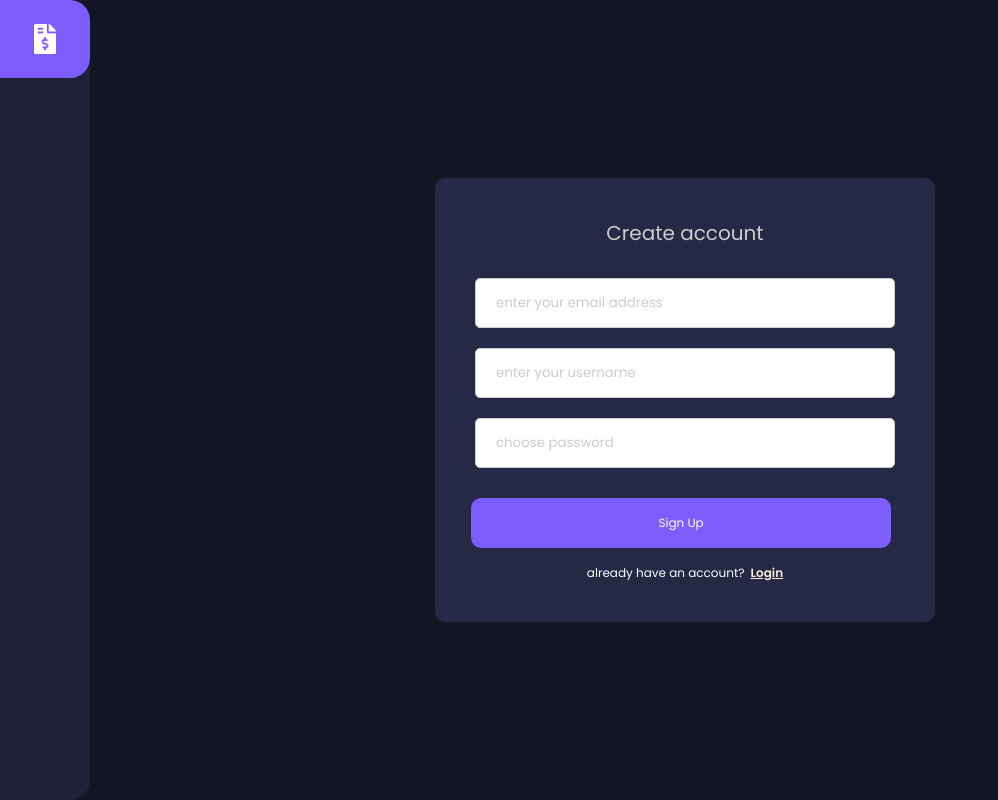
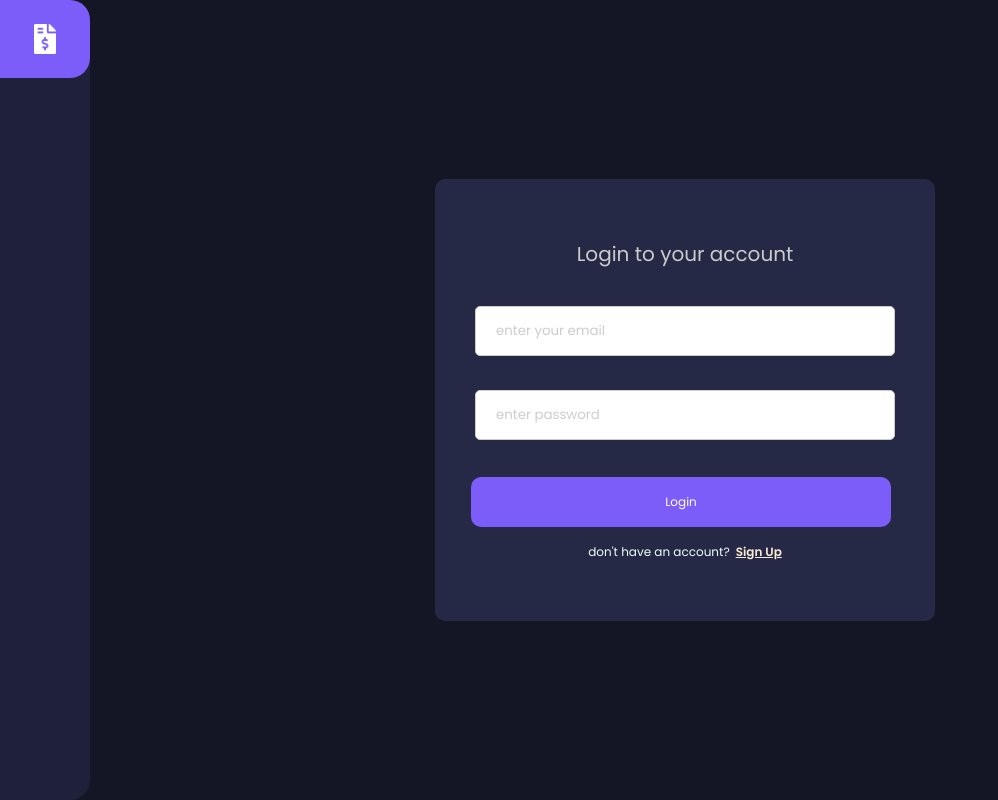
Before and after one commit to Mutesa-Cedric/Invoicy, a Vue app: page /login in a window 1280 px wide. Before the commit this address led to /signup. Shown: the whole page, without its empty margins (0-998 px from the left). Built offline with nearby package versions, Linux system fonts and the light colour scheme; no server answers; the database is empty; sample sign-in values are in the browser's storage.

Commit message:
feat : authentication

```diff
--- a/src/App.vue
+++ b/src/App.vue
@@ -23,6 +23,7 @@ import NavVue from './components/Nav.vue'
 import InvoiceModal from './components/InvoiceModal.vue';
 import { mapState, mapActions } from "vuex"
 import Modal from './components/Modal.vue';
+import { auth } from './firebase/firebaseinit';
 // import { useRouter } from 'vue-router';
 // const router = useRouter();
 export default {
@@ -40,7 +41,15 @@ export default {
   created() {
     window.addEventListener("resize", this.checkScreen),
       this.GET_INVOICES();
-      if(!this.user.isLoggedIn) return this.$router.push("/signup")
+      // if(!this.user.isLoggedIn) return this.$router.push("/signup");
+      auth.onAuthStateChanged(user => {
+        if(user) {
+          this.fetchUser(user);
+          this.GET_INVOICES();
+        } else {
+          this.$router.push("/signup");
+        }
+      })
   },
   computed: {
     ...mapState(['showInvoiceModal', 'modalActive', 'invoicesLoaded','user'])
--- a/src/firebase/firebaseinit.js
+++ b/src/firebase/firebaseinit.js
@@ -3,12 +3,12 @@ import "firebase/compat/firestore";
 import { getAuth } from "firebase/auth"
 
 const firebaseConfig = {
-  apiKey: "AIzaSyDQNV2JPEulbPPugRLY7TxjTOh5b7h54Lk",
+  apiKey: process.env.API_KEY,
   authDomain: "invoicy-dde37.firebaseapp.com",
   projectId: "invoicy-dde37",
   storageBucket: "invoicy-dde37.appspot.com",
   messagingSenderId: "933565972177",
-  appId: "1:933565972177:web:acebd082159589afaa4ff0"
+  appId: process.env.APP_ID
 };
 
 
--- a/src/views/Login.vue
+++ b/src/views/Login.vue
@@ -36,8 +36,23 @@ export default {
         async login() {
             try {
                 await this.login({ email: this.email, password: this.password });
+                this.$router.push('/')
             } catch (error) {
-                this.error = error.message;
+                switch (error.message) {
+                    case 'auth/user-not-found':
+                        this.error = 'User not found!';
+                        break;
+                    case 'auth/invalid-password':
+                        this.error = "invalid email or password!";
+                        break;
+                    case 'auth/invalid-email':
+                        this.error = "Email is invalid";
+                        break;
+                    case 'auth/internal-error':
+                        this.error = "there was a server error!";
+                        break;
+                    default: this.error = 'Invalid email or password!';
+                }
             }
         }
     }
--- a/src/views/Signup.vue
+++ b/src/views/Signup.vue
@@ -1,13 +1,12 @@
 <template>
     <div class="main-container flex flex-column">
-
         <form @submit.prevent="signup()" class="flex flex-column dark-purple">
             <div class="create-account">
                 <p>Create account</p>
             </div>
             <input type="email" v-model="email" placeholder="enter your email address" />
             <input type="text" v-model="name" placeholder="enter your username" />
-            <input typ="password" v-model="password" placeholder="choose password" />
+            <input type="password" v-model="password" placeholder="choose password" />
             <button type="submit" class="btn btn-primary purple">
                 Sign Up
             </button>
@@ -19,16 +18,12 @@
                 {{error}}
             </div>
         </form>
-
     </div>
-
 </template>
 
 <script>
 
 import { mapActions } from 'vuex';
-import { useRouter } from 'vue-router';
-const router = useRouter();
 export default {
     name: "Signup",
     data() {
@@ -38,7 +33,6 @@ export default {
             name: '',
             error: null,
         }
-
     },
     methods: {
         ...mapActions(['register']),
@@ -49,9 +43,23 @@ export default {
                     password: this.password,
                     name: this.name
                 });
-                router.push('/');
+                this.$router.push('/');
             } catch (err) {
-                this.error = err.message;
+                switch (err.message) {
+                    case 'auth/email-already-exists':
+                        this.error = 'Email already exists!';
+                        break;
+                    case 'auth/internal-error':
+                        this.error = "there was a server error!";
+                        break;
+                    case 'auth/invalid-email':
+                        this.error = "invalid email!";
+                        break;
+                    case 'auth/invalid-password':
+                        this.error = "invalid password!";
+                        break;
+                    default: this.error = "Invalid email or passowrd!"
+                }
             }
         }
     }
```
